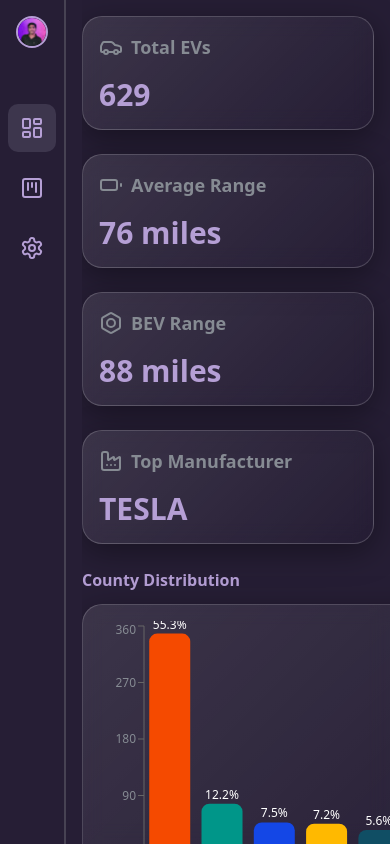
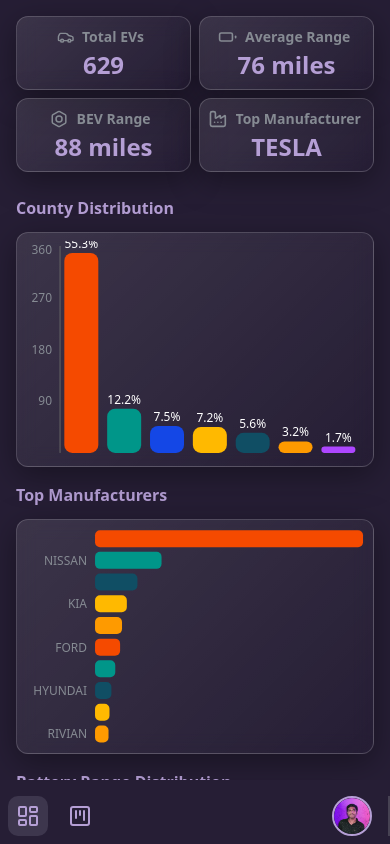
Before and after one commit to kanhaiyadav/analytics-dashboard-assessment-kanhaiya, a React (Vite) app: page / in a window 390 px wide. Built offline with nearby package versions, Linux system fonts and the light colour scheme.

Commit message:
made the dashboard responsive for mobile

```diff
--- a/index.html
+++ b/index.html
@@ -7,7 +7,7 @@
     <title>Vite + React + TS</title>
   </head>
   <body>
-    <div id="root" class="bg-[#261e35] flex gap-4 h-screen w-screen overflow-x-hidden"></div>
+    <div id="root" class="bg-[#261e35] flex flex-col-reverse sm:flex-row gap-4 h-screen w-screen overflow-x-hidden"></div>
     <script type="module" src="/src/main.tsx"></script>
   </body>
 </html>
--- a/package.json
+++ b/package.json
@@ -25,7 +25,8 @@
     "recharts": "^2.15.3",
     "tailwind-merge": "^3.2.0",
     "tailwindcss": "^4.1.4",
-    "tw-animate-css": "^1.2.5"
+    "tw-animate-css": "^1.2.5",
+    "usehooks-ts": "^3.1.1"
   },
   "devDependencies": {
     "@eslint/js": "^9.22.0",
--- a/src/components/charts/MakeDistributionChart.tsx
+++ b/src/components/charts/MakeDistributionChart.tsx
@@ -1,3 +1,13 @@
+import { Bar, BarChart, LabelList, XAxis, YAxis } from "recharts";
+import { useMediaQuery } from "usehooks-ts";
+import {
+    ChartConfig,
+    ChartContainer,
+    ChartTooltip,
+    ChartTooltipContent,
+} from "@/components/ui/chart";
+
+
 interface MakeDistributionChartProps {
     data: Array<{
         label: string;
@@ -10,14 +20,6 @@ interface MakeDistributionChartProps {
     title: string;
     loading: boolean;
 }
-
-import { Bar, BarChart, LabelList, XAxis, YAxis } from "recharts";
-import {
-    ChartConfig,
-    ChartContainer,
-    ChartTooltip,
-    ChartTooltipContent,
-} from "@/components/ui/chart";
 
 export function MakeDistributionChart({
     data,
@@ -37,11 +39,12 @@ export function MakeDistributionChart({
         return config;
     }, {} as ChartConfig);
 
+    const isSmallScreen = useMediaQuery("(max-width: 640px)");
 
     return (
-        <div className="flex flex-col gap-3 grow">
+        <div className="flex flex-col gap-3 grow shrink">
             <h2 className="font-semibold">{title}</h2>
-            <div className="flex flex-col gap-4 h-[300px] w-full max-w-[450px] glass p-4">
+            <div className="flex flex-col gap-4 aspect-[16/10.5] w-full max-w-[450px] glass p-2 sm:p-4">
                 {loading ? (
                     <div className="h-full flex items-center justify-center relative w-[420px]">
                         <div className="absolute top-1/2 left-1/2 -translate-x-1/2 -translate-y-1/2 w-4 h-4 bg-foreground/10 rounded-full animate-ping"></div>
@@ -54,6 +57,14 @@ export function MakeDistributionChart({
                         className="h-full w-full"
                     >
                         <BarChart accessibilityLayer data={data}>
+                            {isSmallScreen ? (
+                                <XAxis
+                                    dataKey={xDataKey}
+                                    tickLine={false}
+                                        axisLine={false}
+                                        hide={true}
+                                />
+                            ) : (
                                 <XAxis
                                     dataKey={xDataKey}
                                     tickLine={false}
@@ -61,7 +72,12 @@ export function MakeDistributionChart({
                                     axisLine={true}
                                     interval={interval}
                                 />
-                            <YAxis width={40} />
+                            )}
+                            {isSmallScreen ? (
+                                <YAxis width={30} tickLine={false} />
+                            ) : (
+                                <YAxis width={40} tickLine={false} />
+                            )}
                             <ChartTooltip
                                 cursor={false}
                                 content={
--- a/src/components/charts/MakeMultipleBarChart.tsx
+++ b/src/components/charts/MakeMultipleBarChart.tsx
@@ -1,5 +1,5 @@
 import { Bar, BarChart, XAxis, YAxis } from "recharts";
-
+import { useMediaQuery } from "usehooks-ts";
 import {
     ChartConfig,
     ChartContainer,
@@ -34,10 +34,12 @@ const chartConfig = {
 
 export function MakeMultipleBarChart({data, title, dataKey1, dataKey2, nameKey, color1, color2}: MultipleBarChartProps) {
 
+    const isSmallScreen = useMediaQuery("(max-width: 640px)");
+
     return (
         <div className="flex flex-col gap-3 grow">
             <h2 className="font-semibold">{title}</h2>
-            <div className="flex flex-col gap-4 h-[330px] w-full glass p-2">
+            <div className="flex flex-col gap-4 aspect-video max-h-[380px] xl:max-h-[430px] w-full glass p-2">
                 <ChartContainer config={chartConfig} className="h-full w-full">
                     <BarChart accessibilityLayer data={data}>
                         <XAxis
@@ -46,7 +48,11 @@ export function MakeMultipleBarChart({data, title, dataKey1, dataKey2, nameKey,
                             tickMargin={10}
                             axisLine={true}
                         />
-                        <YAxis width={40} />
+                        {isSmallScreen ? (
+                            <YAxis width={30} />
+                        ) : (
+                            <YAxis width={40} />
+                        )}
                         <ChartTooltip
                             cursor={false}
                             content={
--- a/src/components/charts/MakePieChart.tsx
+++ b/src/components/charts/MakePieChart.tsx
@@ -40,7 +40,7 @@ export function MakePieChart({
     return (
         <div className="flex flex-col gap-3">
             <h2 className="font-semibold">{title}</h2>
-            <div className="flex flex-col gap-4 h-[330px] w-fit glass">
+            <div className="flex flex-col gap-4 aspect-[14/15] w-full glass">
                 {loading ? (
                     <div className="h-full flex items-center justify-center relative w-[328px]">
                         <div className="absolute top-1/2 left-1/2 -translate-x-1/2 -translate-y-1/2 w-4 h-4 bg-foreground/10 rounded-full animate-ping"></div>
--- a/src/components/charts/MakeVerticalDistributionChart.tsx
+++ b/src/components/charts/MakeVerticalDistributionChart.tsx
@@ -1,3 +1,5 @@
+import { useMediaQuery } from "usehooks-ts";
+
 import { Bar, BarChart, XAxis, YAxis } from "recharts";
 import {
     ChartConfig,
@@ -19,7 +21,6 @@ export function MakeVerticalDistributionChart({
     data,
     loading,
 }: MakeDistributionChartProps) {
-
     const chartData = data.map((item) => ({
         name: item.name,
         value: item.value,
@@ -35,10 +36,12 @@ export function MakeVerticalDistributionChart({
         return config;
     }, {} as ChartConfig);
 
+    const isSmallScreen = useMediaQuery("(max-width: 640px)");
+
     return (
         <div className="flex flex-col gap-3 grow">
             <h2 className="font-semibold">Top Manufacturers</h2>
-            <div className="flex flex-col gap-4 h-[300px] w-full max-w-[450px] glass p-4">
+            <div className="flex flex-col gap-4 aspect-[16/10.5] w-full max-w-[450px] glass p-2 sm:p-4">
                 {loading ? (
                     <div className="h-full flex items-center justify-center relative w-[420px]">
                         <div className="absolute top-1/2 left-1/2 -translate-x-1/2 -translate-y-1/2 w-4 h-4 bg-foreground/10 rounded-full animate-ping"></div>
@@ -58,6 +61,20 @@ export function MakeVerticalDistributionChart({
                                 left: 0,
                             }}
                         >
+                            {isSmallScreen ? (
+                                <YAxis
+                                    dataKey="name"
+                                    type="category"
+                                    tickLine={false}
+                                    width={70}
+                                    axisLine={false}
+                                    tickFormatter={(value) =>
+                                        chartConfig[
+                                            value as keyof typeof chartConfig
+                                        ]?.label?.toString() || value.toString()
+                                    }
+                                />
+                            ) : (
                                 <YAxis
                                     dataKey="name"
                                     type="category"
@@ -71,6 +88,7 @@ export function MakeVerticalDistributionChart({
                                         ]?.label?.toString() || value.toString()
                                     }
                                 />
+                            )}
                             <XAxis dataKey="value" type="number" hide />
                             <ChartTooltip
                                 cursor={false}
--- a/src/components/charts/StackedAreaChart.tsx
+++ b/src/components/charts/StackedAreaChart.tsx
@@ -1,3 +1,5 @@
+import { useMediaQuery } from "usehooks-ts";
+
 import { Area, AreaChart, XAxis, YAxis } from "recharts";
 import {
     ChartConfig,
@@ -32,10 +34,13 @@ export function StackedAreaChart({
     dataKey2,
     nameKey,
 }: StackedAreaChartProps) {
+
+    const isSmallScreen = useMediaQuery("(max-width: 640px)");
+
     return (
         <div className="flex flex-col gap-3 grow">
             <h2 className="font-semibold">{title}</h2>
-            <div className="flex flex-col gap-4 h-[330px] w-full glass p-2">
+            <div className="flex flex-col gap-4 aspect-video glass p-2">
                 <ChartContainer config={chartConfig} className="h-full w-full">
                     <AreaChart
                         accessibilityLayer
@@ -51,7 +56,11 @@ export function StackedAreaChart({
                             axisLine={true}
                             tickMargin={8}
                         />
-                        <YAxis width={40} />
+                        {isSmallScreen ? (
+                            <YAxis width={25} />
+                        ) : (
+                            <YAxis width={40} />
+                        )}
                         <ChartTooltip
                             cursor={false}
                             content={
--- a/src/components/charts/StackedBarChart.tsx
+++ b/src/components/charts/StackedBarChart.tsx
@@ -1,4 +1,5 @@
 import { Bar, BarChart, XAxis, YAxis } from "recharts";
+import { useMediaQuery } from "usehooks-ts";
 import {
     ChartConfig,
     ChartContainer,
@@ -19,14 +20,25 @@ const chartConfig = {
 
 // eslint-disable-next-line @typescript-eslint/no-explicit-any
 export function StackedBarChart({ data }: { data: any[] }) {
+    const isSmallScreen = useMediaQuery("(max-width: 640px)");
+
     return (
         <div className="flex flex-col gap-3 grow">
             <h2 className="font-semibold">
                 Cafv Eligibility Distribution By Make
             </h2>
-            <div className="flex flex-col gap-4 h-[430px] w-full glass p-2">
+            <div className="flex flex-col gap-4 aspect-video max-h-[430px] w-full glass p-2">
                 <ChartContainer config={chartConfig} className="h-full w-full">
                     <BarChart accessibilityLayer data={data}>
+                        {isSmallScreen ? (
+                            <XAxis
+                                dataKey="make"
+                                tickLine={true}
+                                tickMargin={5}
+                                axisLine={true}
+                                height={5}
+                            />
+                        ) : (
                             <XAxis
                                 dataKey="make"
                                 tickLine={true}
@@ -37,17 +49,21 @@ export function StackedBarChart({ data }: { data: any[] }) {
                                 interval={0}
                                 height={55}
                             />
+                        )}
+
+                        {isSmallScreen ? (
+                            <YAxis width={30} />
+                        ) : (
                             <YAxis width={40} />
+                        )}
                         <ChartTooltip
                             content={
                                 <ChartTooltipContent className="bg-[#261e35] text-foreground" />
                             }
                         />
                         <ChartLegend
-                            content={
-                                <ChartLegendContent />
-                            }
-                            className="relative left-[-35px] bottom-[-5px]"
+                            content={<ChartLegendContent />}
+                            className="relative sm:left-[-35px] bottom-[-8px]"
                         />
                         <Bar
                             dataKey="nonEligibleCount"
--- a/src/components/dashboard/Dashboard.tsx
+++ b/src/components/dashboard/Dashboard.tsx
@@ -14,8 +14,8 @@ export function Dashboard() {
 
     return (
         <div className="grow h-full overflow-y-auto">
-            <div className="space-y-6 w-full h-fit p-4 pl-0">
-                <div className="grid gap-6 md:grid-cols-3 lg:grid-cols-4">
+            <div className="space-y-6 w-full h-fit p-4 sm:pl-0">
+                <div className="grid gap-2 sm:gap-6 grid-cols-2 md:grid-cols-3 lg:grid-cols-4">
                     <StatsCard
                         title="Total EVs"
                         value={`${analytics.totalVehicles}`}
@@ -50,7 +50,7 @@ export function Dashboard() {
                     />
                 </div>
 
-                <div className="flex w-full gap-4">
+                <div className="flex flex-col sm:flex-row w-full gap-4">
                     <MakeDistributionChart
                         title="County Distribution"
                         data={analytics.countyDistribution?.slice(0, 7) || []}
@@ -116,7 +116,7 @@ export function Dashboard() {
                     />
                 </div>
 
-                <div className="flex gap-6">
+                <div className="flex flex-col sm:flex-row gap-6">
                     <MakeMultipleBarChart
                         data={analytics.vehicleTypeRangeDistribution || []}
                         title="Vehicle Type Range Comparison"
--- a/src/components/dashboard/StatsCard.tsx
+++ b/src/components/dashboard/StatsCard.tsx
@@ -12,22 +12,20 @@ const StatsCard = ({
     loading: boolean;
 }) => {
     return (
-        <div>
-            <div className="flex items-center justify-between p-4 glass shadow-card">
-                <div className="flex flex-col gap-4">
+        <div className="flex flex-col items-center sm:items-start justify-between p-2 sm:p-4 glass">
             <div className="flex items-center gap-2">
                 {icon}
-                        <h3 className="text-lg font-semibold text-muted-foreground">
+                <h3 className="text-sm sm:text-lg font-semibold text-muted-foreground whitespace-nowrap w-full overflow-hidden text-ellipsis">
                     {title}
                 </h3>
             </div>
             {loading ? (
-                        <p className="font-semibold text-3xl text-muted-foreground">Calculating...</p>
+                <p className="font-semibold text-lg sm:text-3xl text-muted-foreground">
+                    Calculating...
+                </p>
             ) : (
-                        <p className="font-semibold text-3xl">{value}</p>
+                <p className="font-semibold text-2xl sm:text-3xl">{value}</p>
             )}
-                </div>
-            </div>
         </div>
     );
 };
--- a/src/components/ui/sidebar.tsx
+++ b/src/components/ui/sidebar.tsx
@@ -1,4 +1,4 @@
-import { SquareKanban, LayoutDashboard, Settings } from "lucide-react";
+import { SquareKanban, LayoutDashboard } from "lucide-react";
 import {
     Dialog,
     DialogContent,
@@ -16,11 +16,7 @@ const sidebarItems = [
     {
         label: "Overview",
         icon: SquareKanban,
-    },
-    {
-        label: "Settings",
-        icon: Settings,
-    },
+    }
 ];
 
 const Sidebar = ({
@@ -35,7 +31,7 @@ const Sidebar = ({
     };
 
     return (
-        <div className="flex flex-col gap-8 items-center border-r-2 border-muted  z-[1000]">
+        <div className="h-[40px] sm:h-full mb-2 flex flex-row-reverse sm:flex-col justify-between sm:justify-start gap-8 items-center border-r-2 border-muted z-[1000]">
             <Dialog>
                 <DialogTrigger>
                     <div className="p-4">
@@ -98,11 +94,11 @@ const Sidebar = ({
                     </DialogHeader>
                 </DialogContent>
             </Dialog>
-            <div className="p-2 flex flex-col gap-3">
+            <div className="px-2 sm:p-2 flex flex-row sm:flex-col gap-3">
                 {sidebarItems.map((item, index) => (
                     <div
                         key={index}
-                        className={`p-3 hover:bg-accent w-fit rounded-lg relative group ${
+                        className={`p-2 sm:p-3 hover:bg-accent w-fit rounded-lg relative group ${
                             index === active ? "bg-accent" : ""
                         }`}
                         onClick={() => handleClick(index)}
--- a/src/index.css
+++ b/src/index.css
@@ -140,6 +140,10 @@
     border-radius: 20px;
     border:1px solid rgba(255, 255, 255, 0.18);
     box-shadow: 0 8px 32px 0 rgba(0, 0, 0, 0.37);
+    @media screen and (max-width: 768px) {
+        @apply rounded-[12px];
+
+    }
 }
 
 .no-scrollbar {
```
Also changed, not shown: 1 other file (tests, documents, lock files or other folders). Lines whose indentation alone changed are shown as unchanged.
